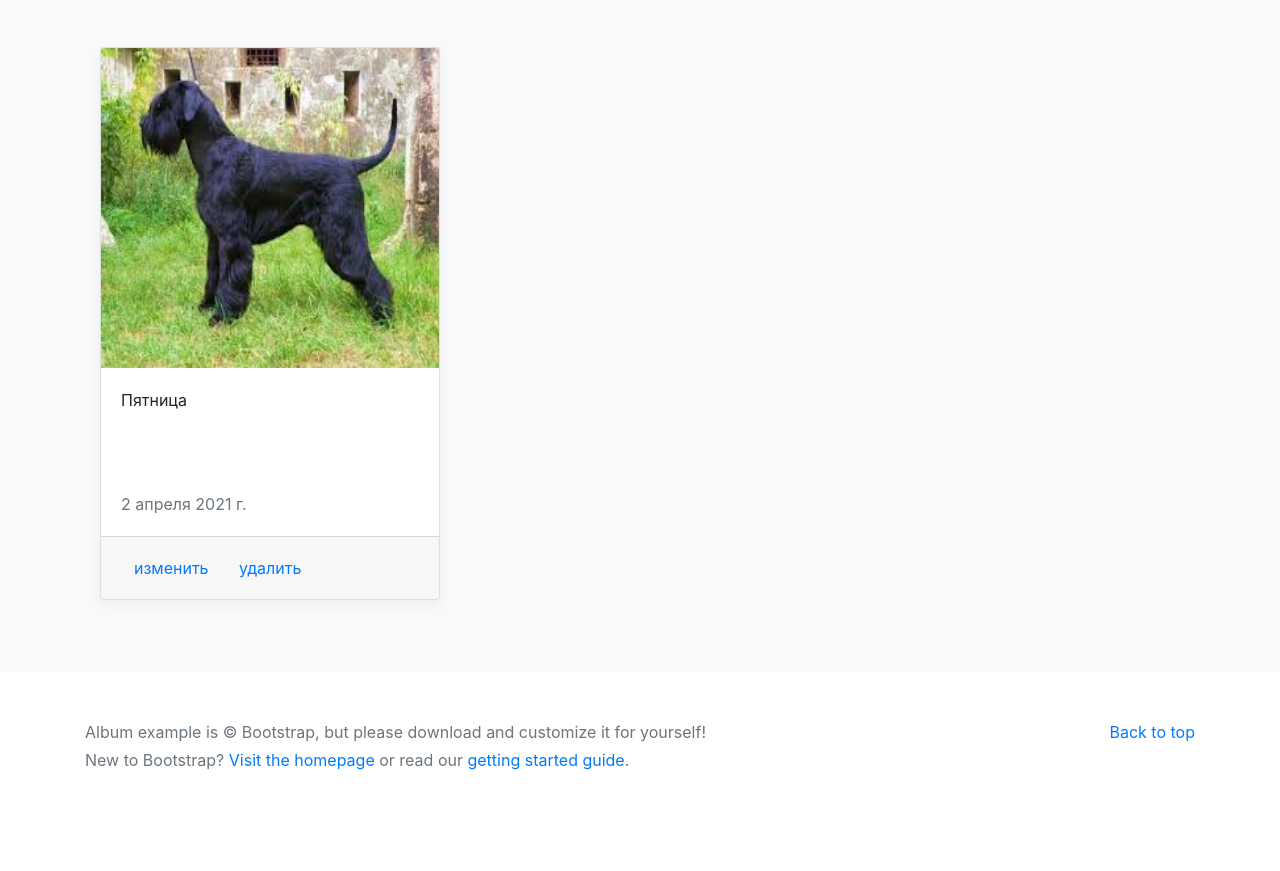
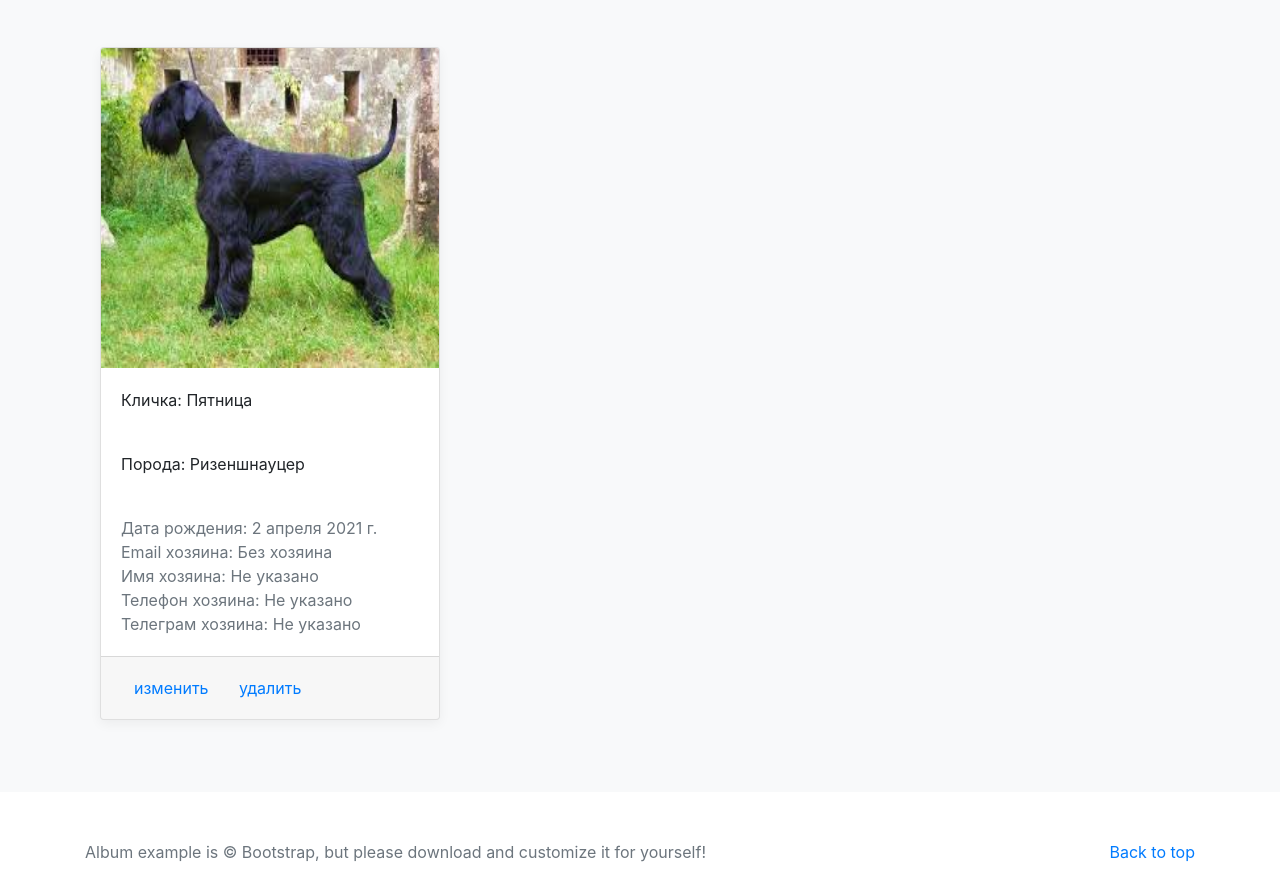
Before and after one commit to romz987/python425_django, a Django app: page /dogs/detail/1/ in a window 1280 px wide. Shown: the part 305-1176 px from the top of the page. Before the commit the page ends 1075 px from the top, so only its background shows below. Run offline with Django 5.2, Linux system fonts and the light colour scheme; a user stored in the database is signed in; data comes from the database, SQL or seed files in the repository; some libraries are stand-ins or nearby versions.

Commit message:
feat: 1.add information to detail.html;  2.add 'owner' to dogs/admin;  3.exclude 'owner' in forms;  4.add owner to models;  5.add owner to dog_create_view;

```diff
--- a/dogs/admin.py
+++ b/dogs/admin.py
@@ -13,7 +13,7 @@ class BreedAdmin(admin.ModelAdmin):
 @admin.register(Dog)
 class DogAdmin(admin.ModelAdmin):
     # поля, которые будут отображатсья в админке
-    list_display = ('pk', 'name', 'breed')
+    list_display = ('pk', 'name', 'breed', 'owner')
     # поля, по которым можно будет сортировать объекты модели в админке
     list_filter = ('breed', )
     # как будут сортироваться объекты модели в административной панели
--- a/dogs/forms.py
+++ b/dogs/forms.py
@@ -9,7 +9,8 @@ class DogForm(StyleFormMixin, forms.ModelForm):
 
     class Meta:
         model = Dog
-        fields = '__all__'
+        exclude = ('owner', )
+        # fields = '__all__'
         # Используем виджет date
         widgets = {
             'birth_date': DateInput(attrs={'type': 'date'})
--- a/dogs/models.py
+++ b/dogs/models.py
@@ -1,12 +1,19 @@
 from django.db import models
+from django.conf import settings
 
 # Create your models here.
 NULLABLE = {'blank': True, 'null': True}
 
 # Create your models here.
 class Breed(models.Model):
-    name = models.CharField(max_length=100, verbose_name='Порода')
-    description = models.CharField(max_length=1000, verbose_name='Описание')
+    name = models.CharField(
+        max_length=100,
+        verbose_name='Порода'
+    )
+    description = models.CharField(
+        max_length=1000,
+        verbose_name='Описание'
+    )
 
     def __str__(self):
         return f'{self.name}'
@@ -17,10 +24,31 @@ class Breed(models.Model):
 
 # My metamodel
 class Dog(models.Model):
-    name = models.CharField(max_length=250, verbose_name='Кличка')
-    breed = models.ForeignKey(Breed, on_delete=models.CASCADE, verbose_name='Порода')
-    photo = models.ImageField(upload_to='dogs/', **NULLABLE, verbose_name='Фотография')
-    birth_date = models.DateField(**NULLABLE, verbose_name='Дата рождения')
+    name = models.CharField(
+        max_length=250,
+        verbose_name='Кличка'
+    )
+    breed = models.ForeignKey(
+        Breed,
+        on_delete=models.CASCADE,
+        verbose_name='Порода'
+    )
+    photo = models.ImageField(
+        upload_to='dogs/',
+        **NULLABLE,
+        verbose_name='Фотография'
+    )
+    birth_date = models.DateField(
+        **NULLABLE,
+        verbose_name='Дата рождения'
+    )
+
+    owner = models.ForeignKey(
+        settings.AUTH_USER_MODEL,
+        on_delete=models.SET_NULL,
+        **NULLABLE,
+        verbose_name='Хозяин'
+    )
 
     def __str__(self):
         return f'{self.name} ({self.breed})'
--- a/dogs/templates/dogs/detail.html
+++ b/dogs/templates/dogs/detail.html
@@ -8,9 +8,14 @@
       src="{{ object.photo|dogs_media }}" width="300" height="320"
       alt="Card image cap">
     <div class="card-body">
-      <p class="card-text">{{ object.name }}</p><br>
-      <p class="card-text">{{ object.breed_name }}</p><br>
-      <span class="text-muted">{{ object.birth_date|default:"-" }}</span>
+      <p class="card-text">Кличка: {{ object.name }}</p><br>
+      <p class="card-text">Порода: {{ object.breed }}</p><br>
+      <span class="text-muted">Дата рождения: {{ object.birth_date|default:"Не указано" }}</span><br>
+      <span class="text-muted">Email хозяина: {{ object.owner|default:"Без хозяина" }}</span><br>
+      <span class="text-muted">Имя хозяина: {{ object.owner.first_name|default:"Не указано" }}</span><br>
+      <span class="text-muted">Телефон хозяина: {{ object.owner.phone|default:"Не указано" }}</span><br>
+      <span class="text-muted">Телеграм хозяина: {{ object.owner.telegram|default:"Не указано" }}</span>
+
     </div>
     <div class="card-footer">
       <a class="btn btn-link" href="{% url 'dogs:dog_update' object.pk %}">изменить</a>
--- a/dogs/views.py
+++ b/dogs/views.py
@@ -66,7 +66,10 @@ def dog_create_view(request):
     if request.method == 'POST':
         form = DogForm(request.POST, request.FILES)
         if form.is_valid():
-            form.save()
+            dog_object = form.save()
+            dog_object.owner = request.user
+            dog_object.save()
+            #form.save()
             return HttpResponseRedirect(reverse('dogs:dogs_list'))
         else:
             print(form.errors)  # Добавьте эту строку для отладки
--- a/users/templates/users/user_profile_read_only.html
+++ b/users/templates/users/user_profile_read_only.html
@@ -18,7 +18,7 @@
         <span class="card-text">Телефон: {{ user.phone|default:"не указано" }}</span><br>
         <span class="card-text">Телеграм: {{ user.telegram|default:"не указано" }}</span><br>
 
-        <a class="btn btn-outline-info mt-3" href="{% url 'users:user_update' %}">обновить</a>
+        <a class="btn btn-outline-info mt-3" href="{% url 'users:user_update' %}">изменить профиль</a>
         <a class="btn btn-outline-info mt-3" href="{% url 'users:user_change_password' %}">изменить пароль</a>
         <a class="btn btn-outline-danger mt-3" href="{% url 'users:user_generate_new_password' %}">сгенерировать пароль</a>
 
```
